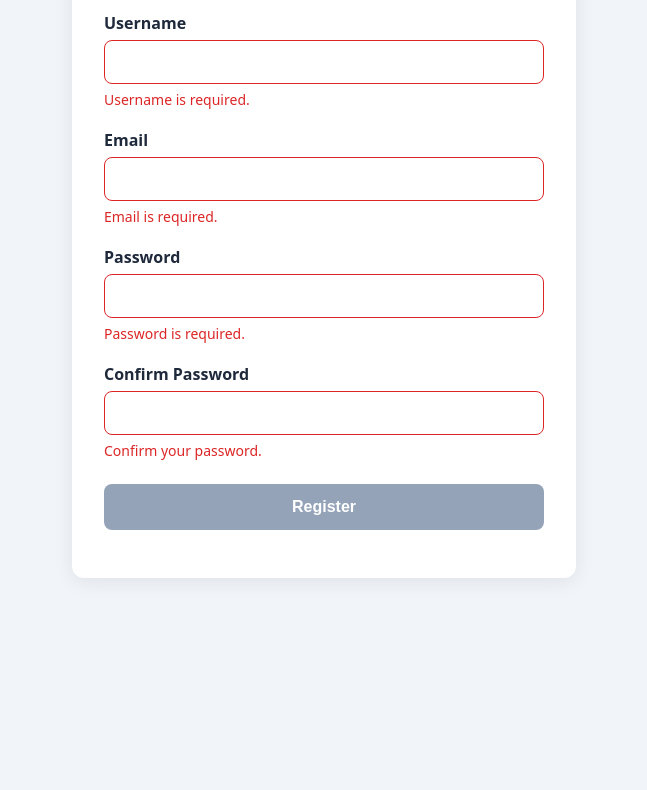
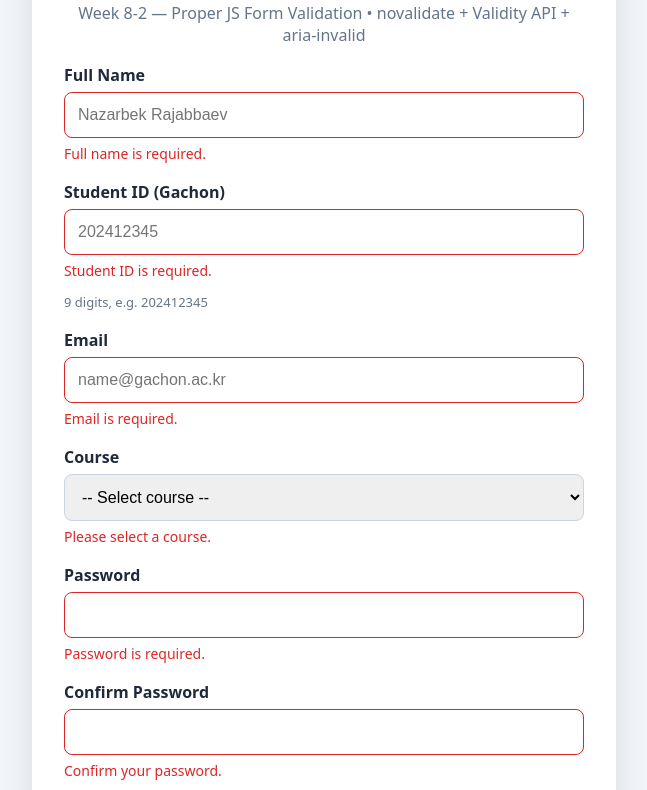
Before and after one commit to rajabbaevnazarbek21-glitch/web-programming, a plain HTML site: page week8_2/homework.html in a window 1280 px wide. Shown: the part 133-923 px from the top of the page, without its empty margins (316-963 px from the left). Before the commit the page ends 800 px from the top, so only its background shows below. Drawn offline with Linux system fonts and the light colour scheme.

Commit message:
Revise registration form with updated fields and styles

```diff
--- a/week8_2/homework.html
+++ b/week8_2/homework.html
@@ -1,53 +1,69 @@
 <!DOCTYPE html>
 <html lang="en"><head><meta charset="UTF-8"><meta name="viewport" content="width=device-width,initial-scale=1">
-<title>Upgraded Registration Form</title><style>
-body{font-family:system-ui,-apple-system,Segoe UI,Roboto,Arial,sans-serif;background:#f1f5f9;margin:0;padding:40px 16px;color:#1e293b}
-.card{max-width:440px;margin:0 auto;background:#fff;padding:32px;border-radius:12px;box-shadow:0 4px 20px rgba(0,0,0,.08)}
-h1{text-align:center;font-size:26px} label{font-weight:700;display:block;margin:20px 0 6px}
-input{width:100%;box-sizing:border-box;padding:12px;border:1px solid #cbd5e1;border-radius:8px;font-size:16px}
-input:focus{outline:2px solid #2563eb} input[aria-invalid="true"]{border-color:#dc2626}
-button{width:100%;background:#2563eb;color:#fff;border:0;padding:14px;border-radius:8px;font-weight:700;font-size:16px;cursor:pointer;margin-top:24px}
-button:disabled{background:#94a3b8;cursor:not-allowed} .error{color:#dc2626;font-size:14px;margin:6px 0 0} .ok{color:#16a34a;text-align:center;font-weight:700}
+<title>Student Registration Form - Week 8-2</title>
+<style>
+body{font-family:system-ui,Arial,sans-serif;background:#f1f5f9;margin:0;padding:32px 16px;color:#1e293b}
+.card{max-width:520px;margin:0 auto;background:#fff;padding:32px;border-radius:14px;box-shadow:0 8px 30px rgba(0,0,0,.1)}
+h1{text-align:center;font-size:26px} p.sub{text-align:center;color:#64748b}
+label{font-weight:700;display:block;margin:18px 0 6px}
+input,select{width:100%;box-sizing:border-box;padding:13px;border:1px solid #cbd5e1;border-radius:8px;font-size:16px}
+input:focus,select:focus{outline:2px solid #2563eb}
+input[aria-invalid="true"]{border-color:#dc2626}
+button{width:100%;background:#2563eb;color:#fff;border:0;padding:15px;border-radius:8px;font-weight:800;font-size:17px;cursor:pointer;margin-top:24px}
+button:disabled{background:#94a3b8;cursor:not-allowed}
+.error{color:#dc2626;font-size:14px;margin:6px 0 0} .ok{color:#16a34a;text-align:center;font-weight:700;font-size:16px}
+.hint{color:#64748b;font-size:13px}
 </style></head>
 <body>
 <div class="card">
-<h1>Register</h1>
+<h1>Student Registration Form</h1>
+<p class="sub">Week 8-2 — Proper JS Form Validation • novalidate + Validity API + aria-invalid</p>
 <form id="f" novalidate>
-<label for="user">Username</label>
-<input id="user" type="text" required minlength="3" maxlength="12" aria-describedby="e-user" aria-invalid="false">
-<p id="e-user" class="error" role="alert"></p>
-
+<label for="name">Full Name</label>
+<input id="name" type="text" required minlength="2" aria-describedby="e-name" aria-invalid="false" placeholder="Nazarbek Rajabbaev">
+<p id="e-name" class="error" role="alert"></p>
+<label for="sid">Student ID (Gachon)</label>
+<input id="sid" type="text" required pattern="[0-9]{9}" aria-describedby="e-sid" aria-invalid="false" placeholder="202412345">
+<p id="e-sid" class="error" role="alert"></p>
+<p class="hint">9 digits, e.g. 202412345</p>
 <label for="email">Email</label>
-<input id="email" type="email" required aria-describedby="e-email" aria-invalid="false">
+<input id="email" type="email" required aria-describedby="e-email" aria-invalid="false" placeholder="name@gachon.ac.kr">
 <p id="e-email" class="error" role="alert"></p>
-
+<label for="course">Course</label>
+<select id="course" required aria-describedby="e-course" aria-invalid="false">
+<option value="">-- Select course --</option>
+<option>Web Programming K0126_002</option>
+<option>Database</option>
+<option>Computer Networks</option>
+</select>
+<p id="e-course" class="error" role="alert"></p>
 <label for="pw">Password</label>
 <input id="pw" type="password" required minlength="8" aria-describedby="e-pw" aria-invalid="false">
 <p id="e-pw" class="error" role="alert"></p>
-
 <label for="pw2">Confirm Password</label>
 <input id="pw2" type="password" required aria-describedby="e-pw2" aria-invalid="false">
 <p id="e-pw2" class="error" role="alert"></p>
-
-<button id="btn" type="submit" disabled>Register</button>
+<button id="btn" type="submit" disabled>Register Student</button>
 <p id="success" class="ok"></p>
 </form>
 </div>
 <script>
 const f=document.getElementById('f'), btn=document.getElementById('btn');
-const user=document.getElementById('user'), email=document.getElementById('email'), pw=document.getElementById('pw'), pw2=document.getElementById('pw2');
-function show(el, errId, msg){ document.getElementById(errId).textContent=msg; el.setAttribute('aria-invalid', msg?'true':'false'); }
+const name=document.getElementById('name'), sid=document.getElementById('sid'), email=document.getElementById('email'), course=document.getElementById('course'), pw=document.getElementById('pw'), pw2=document.getElementById('pw2');
+function show(el,id,msg){ document.getElementById(id).textContent=msg; el.setAttribute('aria-invalid',msg?'true':'false'); }
 function validate(){
   let ok=true;
-  if(user.validity.valueMissing){ show(user,'e-user','Username is required.'); ok=false; } else if(user.validity.tooShort){ show(user,'e-user','At least 3 characters.'); ok=false; } else show(user,'e-user','');
+  if(name.validity.valueMissing){ show(name,'e-name','Full name is required.'); ok=false; } else if(name.validity.tooShort){ show(name,'e-name','At least 2 characters.'); ok=false; } else show(name,'e-name','');
+  if(sid.validity.valueMissing){ show(sid,'e-sid','Student ID is required.'); ok=false; } else if(sid.validity.patternMismatch){ show(sid,'e-sid','Student ID must be 9 digits.'); ok=false; } else show(sid,'e-sid','');
   if(email.validity.valueMissing){ show(email,'e-email','Email is required.'); ok=false; } else if(email.validity.typeMismatch){ show(email,'e-email','Must be a valid email.'); ok=false; } else show(email,'e-email','');
+  if(!course.value){ show(course,'e-course','Please select a course.'); ok=false; } else show(course,'e-course','');
   if(pw.validity.valueMissing){ show(pw,'e-pw','Password is required.'); ok=false; } else if(pw.validity.tooShort){ show(pw,'e-pw','At least 8 characters.'); ok=false; } else show(pw,'e-pw','');
   if(pw2.value && pw.value!==pw2.value){ pw2.setCustomValidity('Passwords do not match.'); show(pw2,'e-pw2','Passwords do not match.'); ok=false; } else if(pw2.validity.valueMissing){ show(pw2,'e-pw2','Confirm your password.'); ok=false; } else { pw2.setCustomValidity(''); show(pw2,'e-pw2',''); }
-  btn.disabled = !(user.value && email.value && pw.value && pw2.value && ok);
+  btn.disabled = !(name.value && sid.value && email.value && course.value && pw.value && pw2.value && ok);
   return ok;
 }
-[user,email,pw,pw2].forEach(el=>el.addEventListener('input', validate));
-f.addEventListener('submit', e=>{ e.preventDefault(); if(validate()) document.getElementById('success').textContent='✅ Registered! Welcome, '+user.value; });
+[name,sid,email,course,pw,pw2].forEach(el=>el.addEventListener('input', validate));
+f.addEventListener('submit', e=>{ e.preventDefault(); if(validate()) document.getElementById('success').textContent='✅ Registered! Welcome, '+name.value+' ('+sid.value+') - '+course.value; });
 validate();
 </script>
 </body></html>
```
